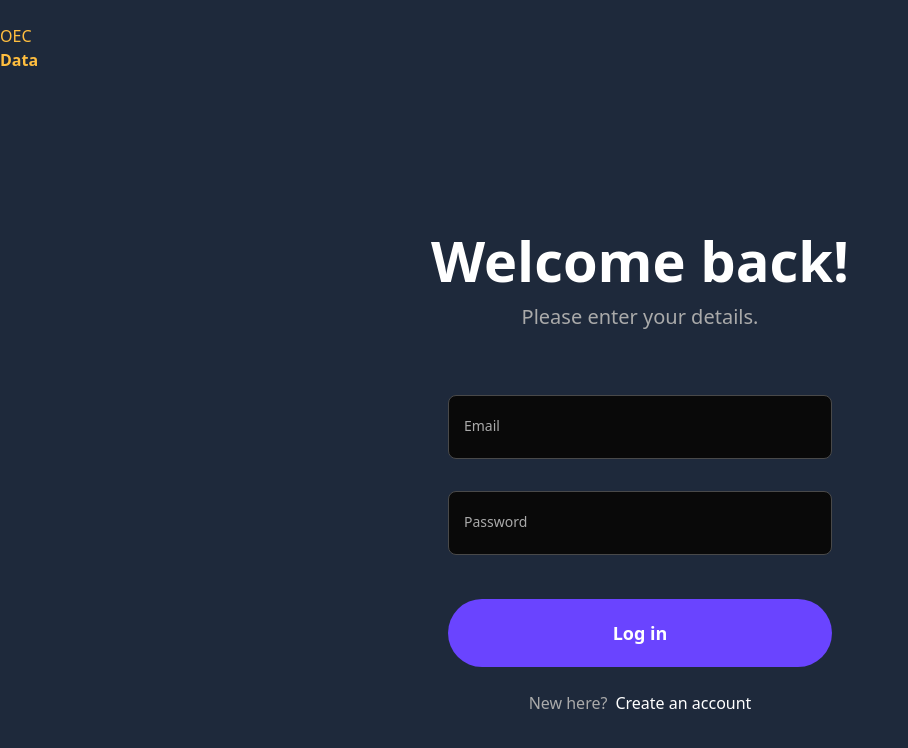
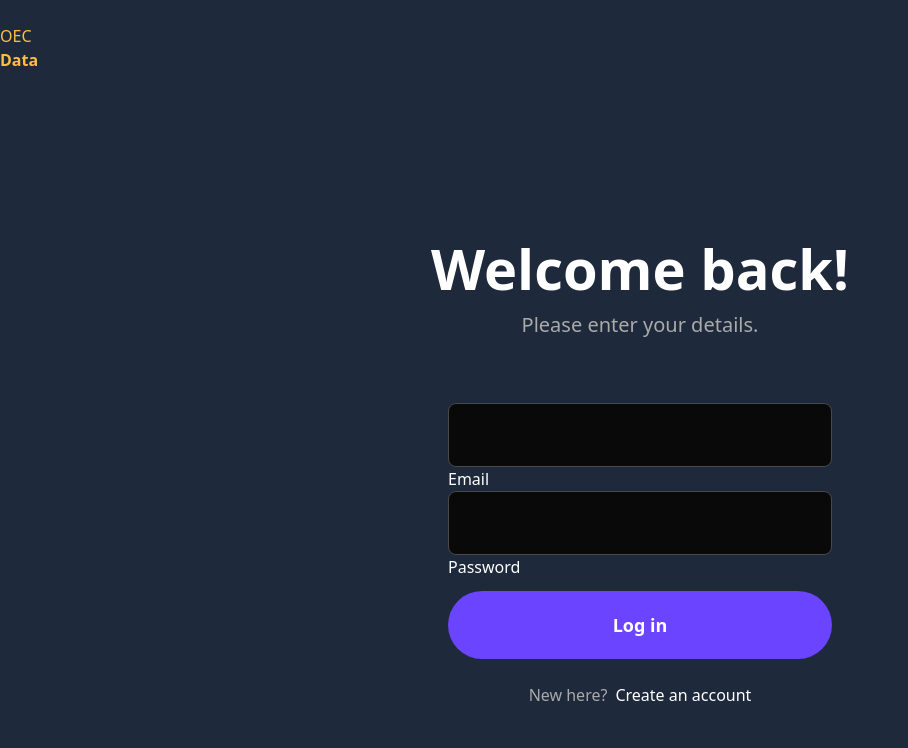
Before and after one commit to walbuc/wb-oec, a Next.js app: page /signin in a window 1280 px wide. Shown: the top 748 px of the page, without its empty margins (0-908 px from the left). Built offline with nearby package versions, Linux system fonts and the light colour scheme; what tailwindcss-radix would draw is missing.

Commit message:
update form for hydration

```diff
--- a/app/(auth)/signin/page.tsx
+++ b/app/(auth)/signin/page.tsx
@@ -3,7 +3,6 @@ import {Button, Field} from '@/components/forms'
 import {useAsync} from '@/hooks/useAsync'
 import Link from 'next/link'
 import {signin} from '@/lib/client'
-
 import {ListOfErrors} from '@/components/forms'
 import {redirect, useRouter} from 'next/navigation'
 import {useEffect} from 'react'
@@ -69,7 +68,6 @@ export default function InlineLogin() {
   }
 
   return (
-    <div>
     <div className="mx-auto w-full max-w-md px-8">
       <form method="POST" name="login" onSubmit={handleSubmit}>
         <Field
@@ -80,7 +78,6 @@ export default function InlineLogin() {
           }}
           errors={fields.email}
         />
-
         <Field
           labelProps={{children: 'Password'}}
           inputProps={{
@@ -90,7 +87,7 @@ export default function InlineLogin() {
           }}
           errors={fields.password}
         />
-          {formError}
+
         <div className="flex flex-col items-center justify-between gap-6 pt-3">
           <Button
             className="w-full"
@@ -114,6 +111,5 @@ export default function InlineLogin() {
         <Link href="/register">Create an account</Link>
       </div>
     </div>
-    </div>
   )
 }
--- a/components/forms.tsx
+++ b/components/forms.tsx
@@ -1,3 +1,4 @@
+'use client'
 import Link from 'next/link'
 import clsx from 'clsx'
 import styles from './forms.module.css'
@@ -34,11 +35,11 @@ export function getButtonClassName({
 
 export type ListOfErrors = Array<string | null | undefined> | null | undefined
 
-export function ErrorList({id, errors}: {errors?: ListOfErrors; id?: string}) {
+export function ErrorList({errors}: {errors?: ListOfErrors}) {
   const errorsToRender = errors?.filter(Boolean)
   if (!errorsToRender?.length) return null
   return (
-    <ul id={id} className="space-y-1">
+    <ul className="space-y-1">
       {errorsToRender.map(e => (
         <li key={e} className="text-[10px] text-accent-red">
           {e}
@@ -100,25 +101,20 @@ export function Field({
   errors?: ListOfErrors
   className?: string
 }) {
-  // const fallbackId = useId()
-  // const id = inputProps.id ?? fallbackId
-  // const errorId = errors?.length ? `${id}-error` : undefined
   return (
-    <div className={clsx(styles.field, className)}>
+    <>
       <input
-        //id={id}
-        //aria-invalid={errorId ? true : undefined}
-        //aria-describedby={errorId}
-        placeholder=" "
         {...inputProps}
         className="h-16 w-full rounded-lg border border-night-400 bg-night-700 px-4 pt-4 text-body-xs caret-white outline-none focus:border-accent-purple disabled:bg-night-400"
       />
-      {/* the label comes after the input so we can use the sibling selector in the CSS to give us animated label control in CSS only */}
 
       <label {...labelProps} />
-      <div className="px-4 pb-3 pt-1">
-        {errors?.length ? <ErrorList errors={errors} /> : null}
-      </div>
-    </div>
+    </>
   )
 }
+
+{
+  /* <div className="px-4 pb-3 pt-1">
+{errors?.length ? <ErrorList errors={errors} /> : null}
+</div> */
+}
--- a/next.config.js
+++ b/next.config.js
@@ -1,7 +1,7 @@
 /** @type {import('next').NextConfig} */
 const nextConfig = {
   experimental: {
-    serverActions: true,
+    serverActions: false,
     serverComponentsExternalPackages: ['bcrypt'],
   },
   typescript: {
```
Lines whose indentation alone changed are shown as unchanged.
